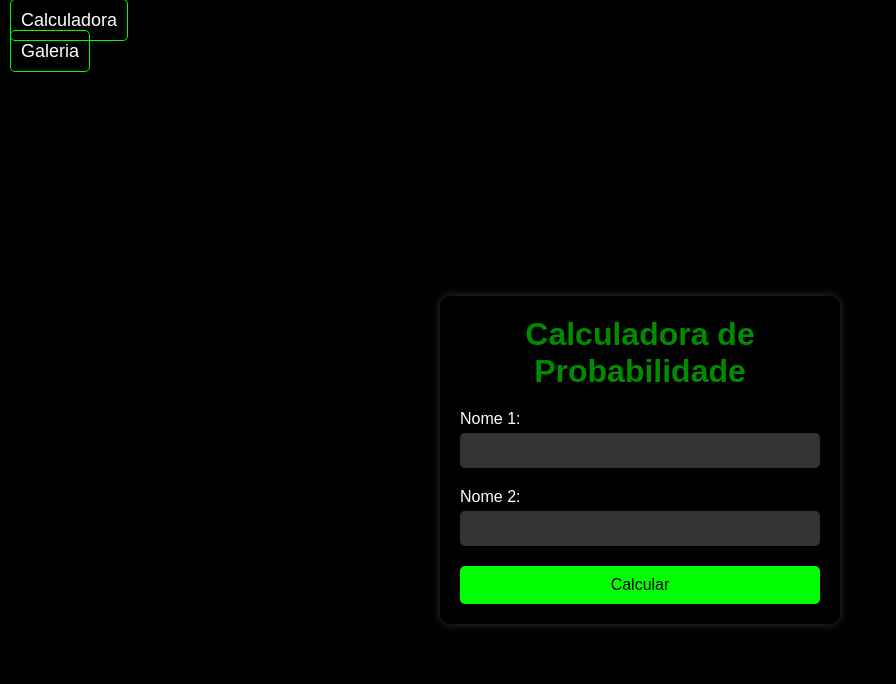
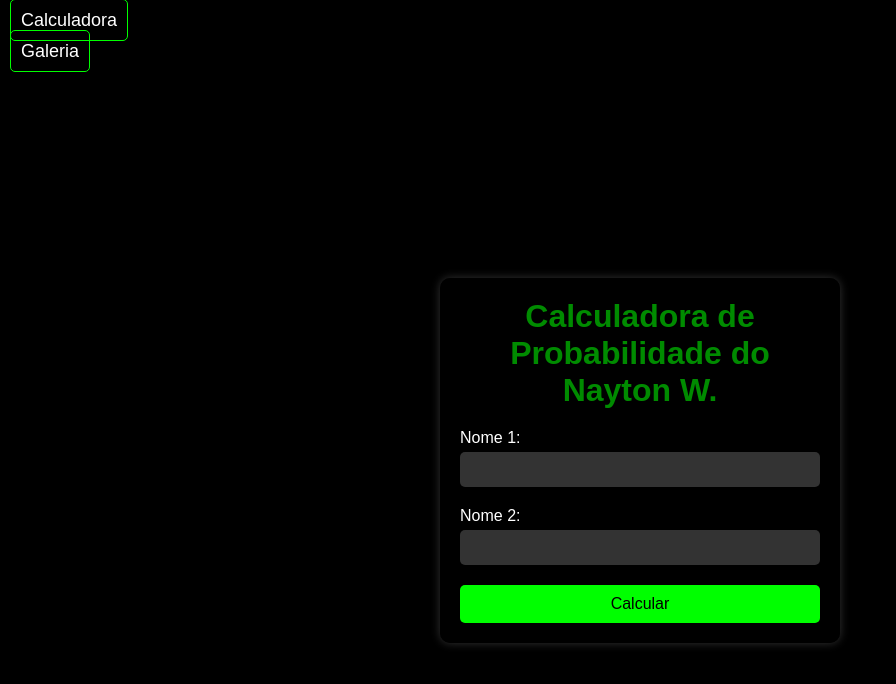
Before and after one commit to Nayton-W/Calculadora-do-Amor, a plain HTML site: page ex123/index.html in a window 1280 px wide. Shown: the whole page, without its empty margins (0-896 px from the left). Drawn offline with Linux system fonts and the light colour scheme.

Commit message:
Atualizar o index.html

```diff
--- a/ex123/index.html
+++ b/ex123/index.html
@@ -282,7 +282,7 @@
   </div>
 
   <div class="container" id="calc-container">
-    <h1>Calculadora de Probabilidade</h1>
+    <h1>Calculadora de Probabilidade do Nayton W.</h1>
     <div class="input-group">
       <label for="nome1">Nome 1:</label>
       <input type="text" id="nome1">
```
